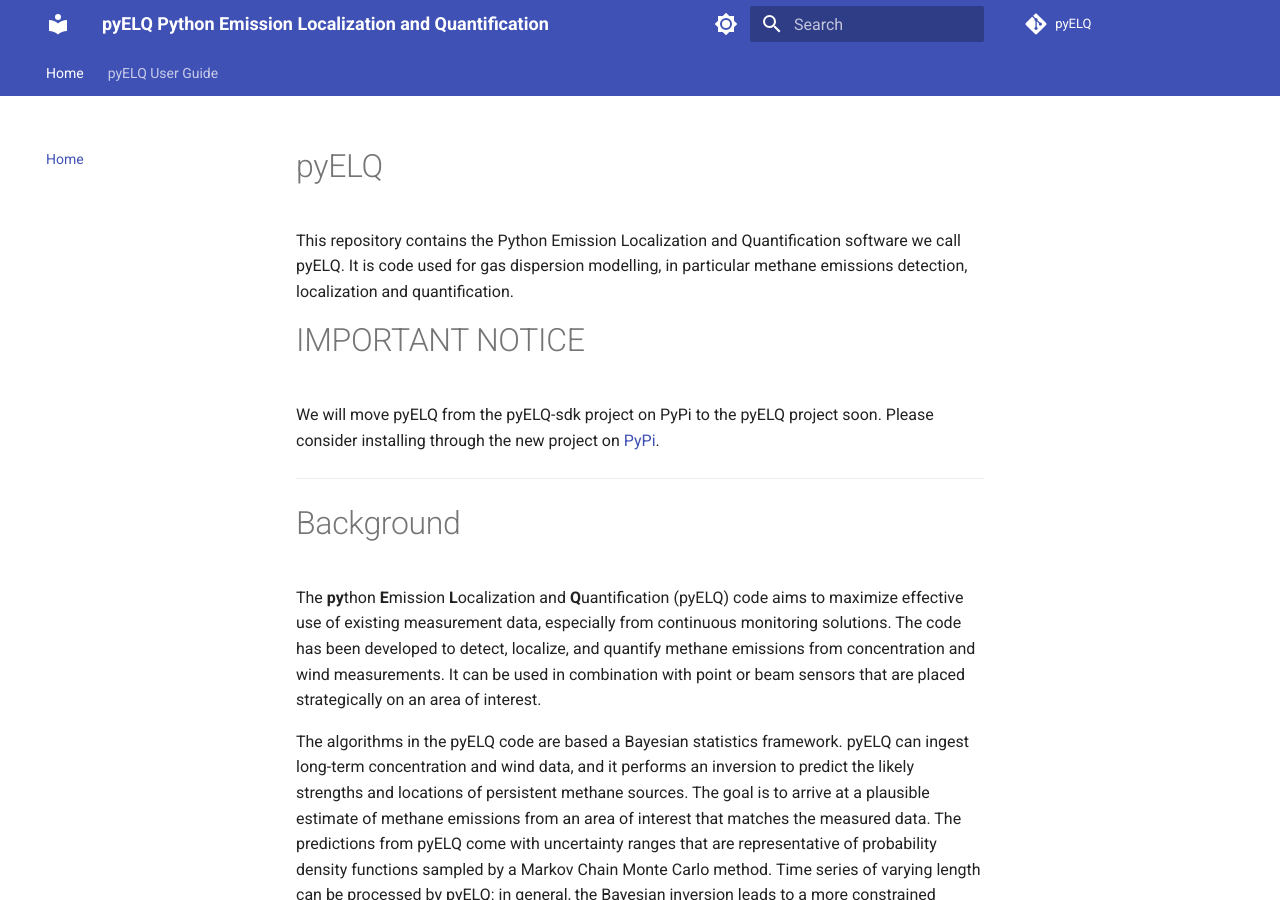
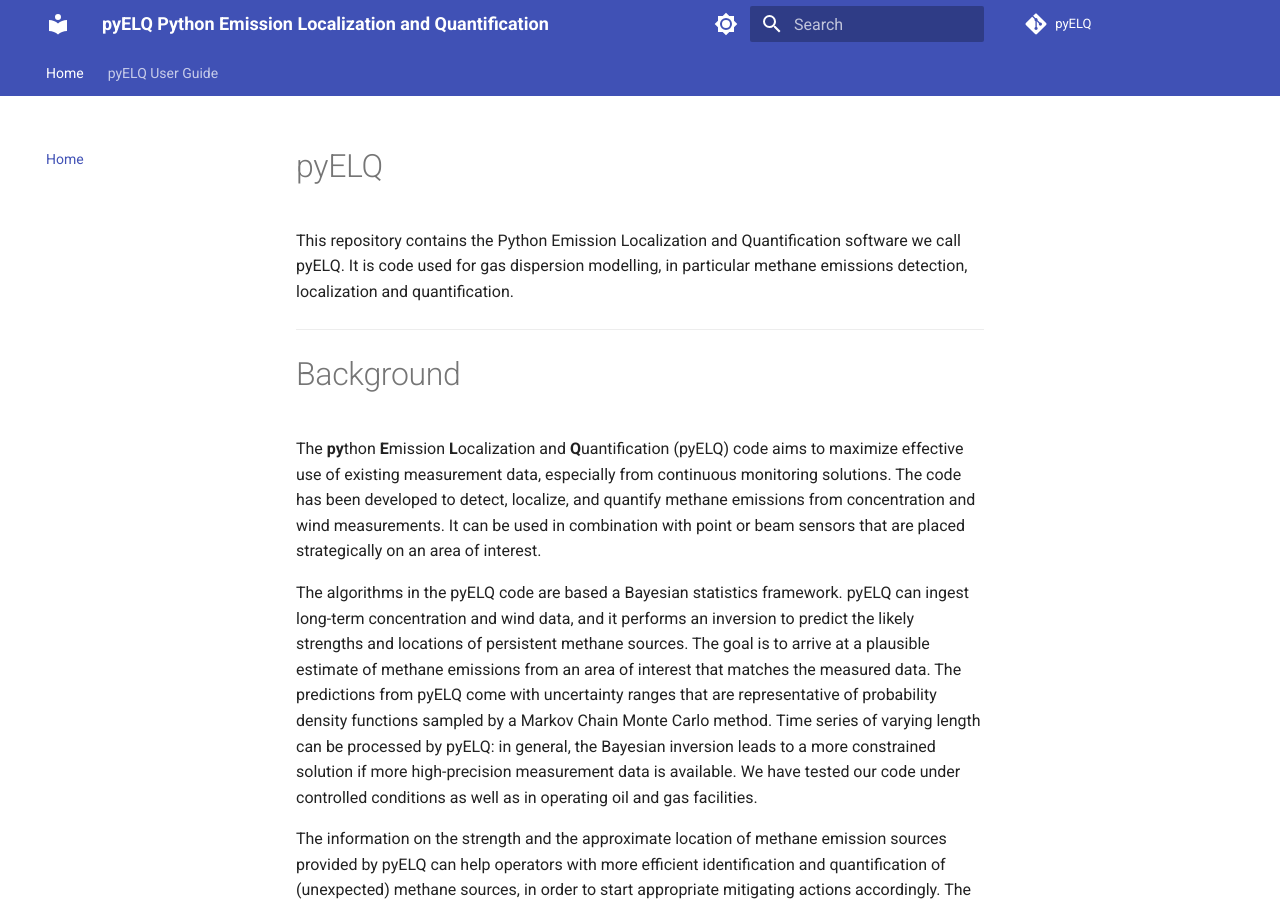
Before and after one commit to sede-open/pyELQ, an MkDocs documentation site: the page built from docs/index.md, in a window 1280 px wide and 900 px high. Built offline with MkDocs 1.6.1 and Material for MkDocs 9.7.7, drawn with Linux system fonts in a browser that asks for light colours; comment, search, counter and statistics services are not loaded; some of the changed text lies outside the part shown.

```diff
--- a/docs/index.md
+++ b/docs/index.md
@@ -7,10 +7,6 @@ SPDX-License-Identifier: Apache-2.0
 # pyELQ
 This repository contains the Python Emission Localization and Quantification software we call pyELQ. It is code used
 for gas dispersion modelling, in particular methane emissions detection, localization and quantification.
-
-# IMPORTANT NOTICE
-We will move pyELQ from the pyELQ-sdk project on PyPi to the pyELQ project soon. Please consider installing through the
-new project on [PyPi](https://pypi.org/project/pyelq/).
 
 ***
 # Background
@@ -59,8 +55,8 @@ Therefore, careful interpretation of the data is always required.
 ***
 # Installing pyELQ as a package
 Suppose you want to use this pyELQ package in a different project.
-You can install it from [PyPi](https://pypi.org/project/pyelq-sdk/) through pip
-`pip install pyelq-sdk`.
+You can install it from [PyPi](https://pypi.org/project/pyelq/) through pip
+`pip install pyelq`.
 Or you could clone the repository and install it from the source code.
 After activating the environment you want to install pyELQ in, open a terminal, move to the main pyELQ folder
 where pyproject.toml is located and run `pip install .`, optionally you can pass the `-e` flag is for editable mode.
--- a/pyproject.toml
+++ b/pyproject.toml
@@ -7,8 +7,8 @@ requires = ["poetry-core>=1.0.0"]
 build-backend = "poetry.core.masonry.api"
 
 [tool.poetry]
-name = "pyelq-sdk"
-version = "1.0.14"
+name = "pyelq"
+version = "1.1.0"
 description = "Package for detection, localization and quantification code."
 authors = ["Bas van de Kerkhof", "Matthew Jones", "David Randell"]
 homepage = "https://sede-open.github.io/pyELQ/"
```
Also changed, not shown: README.md (+4 -8 lines), src/pyelq/__init__.py (+0 -8 lines).
